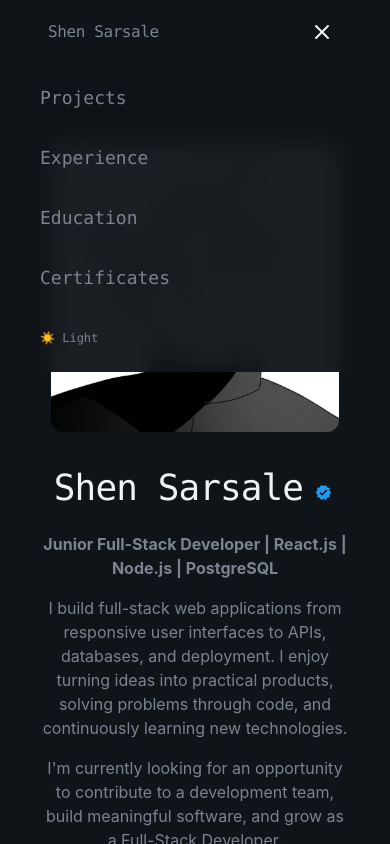
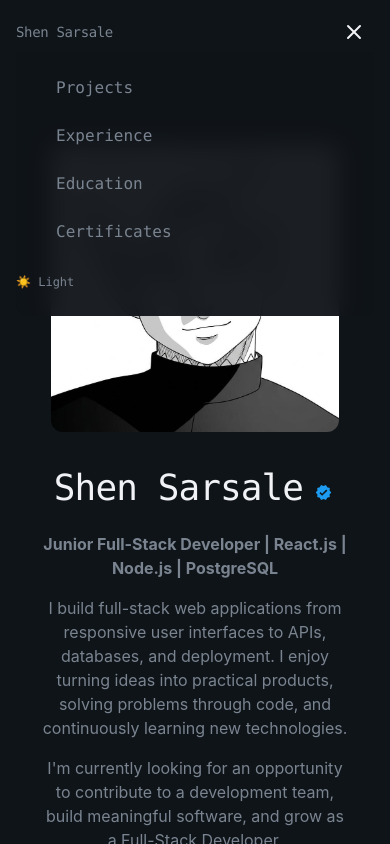
Before and after one commit to Ein-shen/My-porfolio, a React (Vite) app: page / in a window 390 px wide. Both pictures are taken after a click on the button "Open menu". Shown: the top 844 px of the page. Built offline with nearby package versions, Linux system fonts and the light colour scheme; the HTML template or start-up script is replaced by a standard one.

Commit message:
added responsiveness in the navbar

```diff
--- a/src/layout/Navbar.jsx
+++ b/src/layout/Navbar.jsx
@@ -28,6 +28,17 @@
     return () => window.removeEventListener("scroll", handleScroll);
   }, []);
 
+  // Close the mobile menu if the screen grows into desktop size
+  useEffect(() => {
+    const handleResize = () => {
+      if (window.innerWidth >= 1024) setIsMobileMenuOpen(false);
+    };
+
+    window.addEventListener("resize", handleResize);
+
+    return () => window.removeEventListener("resize", handleResize);
+  }, []);
+
   const handleNavClick = (id) => {
     setIsMobileMenuOpen(false);
 
@@ -53,40 +64,41 @@
 
   return (
     <header
-      className={`fixed top-0 left-0 right-0 z-50 px-4 md:px-80 transition-[background-color,backdrop-filter,padding] duration-500 ${
+      className={`fixed top-0 left-0 right-0 z-50 px-4 sm:px-6 md:px-80 transition-[background-color,backdrop-filter,padding] duration-500 ${
         isScrolled
           ? "bg-background/80 backdrop-blur-md py-3"
           : "bg-transparent py-3"
       }`}
     >
-      <nav className="container mx-auto flex items-center justify-between px-8 lg:px-8">
+      <nav className="w-full flex items-center justify-between gap-2 px-0">
         {/* Logo */}
         <button
           onClick={() => handleNavClick("hero")}
-          className="text-md font-mono tracking-tight text-muted-foreground hover:text-foreground whitespace-nowrap"
+          className="text-sm sm:text-base md:text-md font-mono tracking-tight text-muted-foreground hover:text-foreground whitespace-nowrap"
         >
           Shen Sarsale
         </button>
 
         {/* Desktop Navigation */}
-        <div className="hidden lg:flex items-center gap-1">
+        <div className="hidden lg:flex items-center gap-1 min-w-0">
           <div className="rounded-xl px-2 py-1 flex items-center gap-1">
             {navLinks.map((link) => (
               <button
                 key={link.id}
                 onClick={() => handleNavClick(link.id)}
-                className="font-mono px-4 py-2 text-sm text-muted-foreground hover:text-foreground rounded-full hover:bg-surface animate-fade-in animation-delay-100"
+                className="font-mono px-2 xl:px-4 py-2 text-xs xl:text-sm whitespace-nowrap text-muted-foreground hover:text-foreground rounded-full hover:bg-surface animate-fade-in animation-delay-100"
               >
                 {link.label}
               </button>
             ))}
           </div>
 
-          <div className="flex items-center gap-4">
+          <div className="flex items-center gap-2 xl:gap-4">
             <span className="text-muted-foreground">|</span>
 
             <button
               onClick={toggleTheme}
+              aria-label="Toggle theme"
               className="cursor-pointer text-xs font-mono text-muted-foreground hover:text-foreground transition-colors duration-300 animate-fade-in animation-delay-100"
             >
               {theme === "dark" ? "☀️ " : "🌙 "}
@@ -96,8 +108,10 @@
 
         {/* Mobile Menu Button */}
         <button
-          className="lg:hidden p-2 text-foreground cursor-pointer animate-fade-in"
+          className="lg:hidden p-2 shrink-0 text-foreground cursor-pointer animate-fade-in"
           onClick={() => setIsMobileMenuOpen((prev) => !prev)}
+          aria-label={isMobileMenuOpen ? "Close menu" : "Open menu"}
+          aria-expanded={isMobileMenuOpen}
         >
           {isMobileMenuOpen ? <X size={24} /> : <Menu size={24} />}
         </button>
@@ -105,20 +119,20 @@
 
       {/* Mobile Menu */}
       {isMobileMenuOpen && (
-        <div className="lg:hidden bg-background/95 backdrop-blur-md transition-colors duration-500">
-          <div className="container mx-auto px-6 py-6 flex flex-col gap-4">
+        <div className="lg:hidden bg-background/95 backdrop-blur-md rounded-b-xl transition-colors duration-500 max-h-[calc(100dvh-4rem)] overflow-y-auto">
+          <div className="w-full px-0 py-4 px-10 sm:py-6 flex flex-col gap-2 sm:gap-4">
             {navLinks.map((link) => (
               <button
                 key={link.id}
                 onClick={() => handleNavClick(link.id)}
-                className="text-lg text-muted-foreground hover:text-foreground py-2 text-left font-mono"
+                className="text-base sm:text-lg text-muted-foreground hover:text-foreground py-2 text-left font-mono"
               >
                 {link.label}
               </button>
             ))}
           </div>
 
-          <div className="pl-6 pb-6">
+          <div className="pb-6">
             <button
               onClick={toggleTheme}
               className="cursor-pointer text-xs font-mono text-muted-foreground hover:text-foreground transition-colors duration-300"
```
